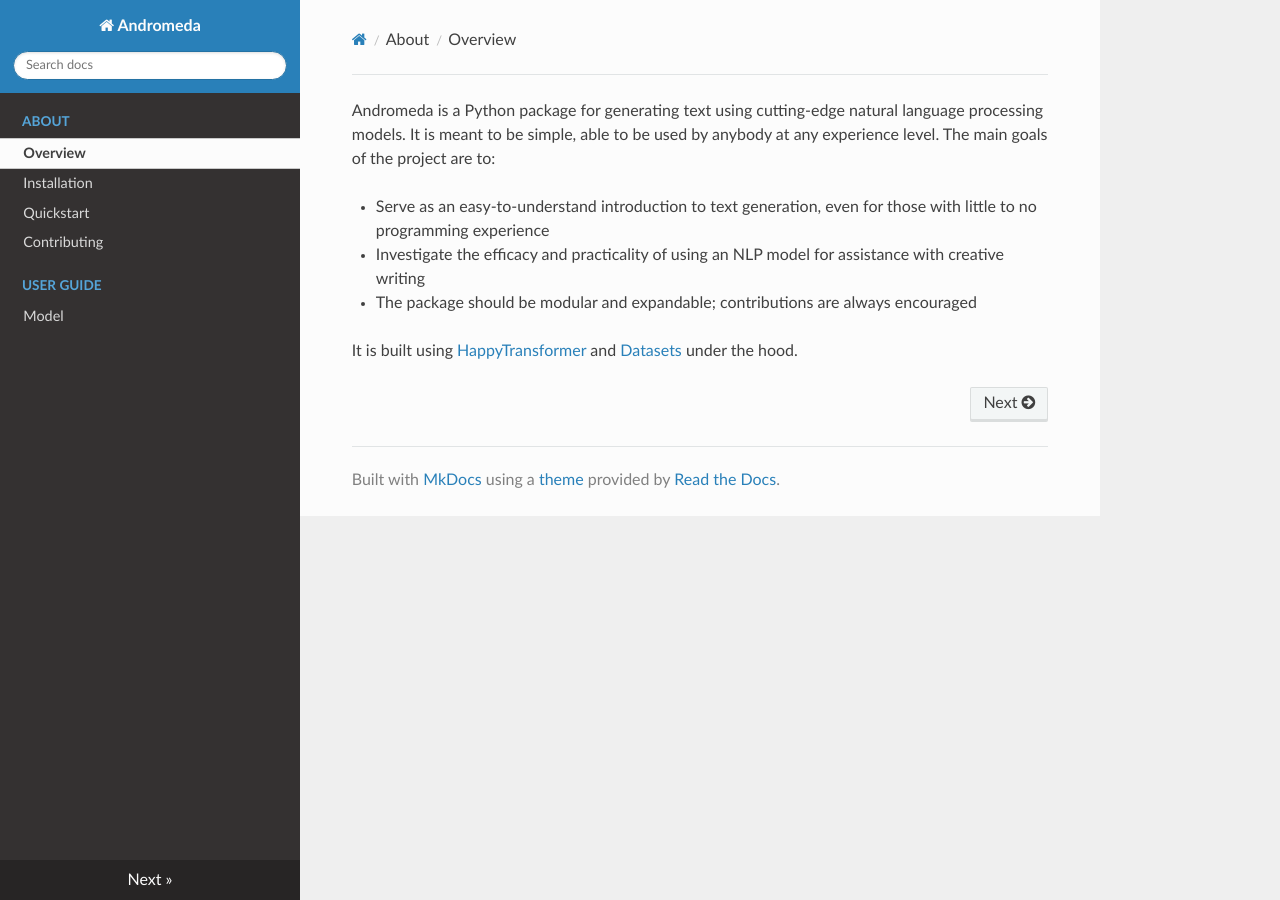
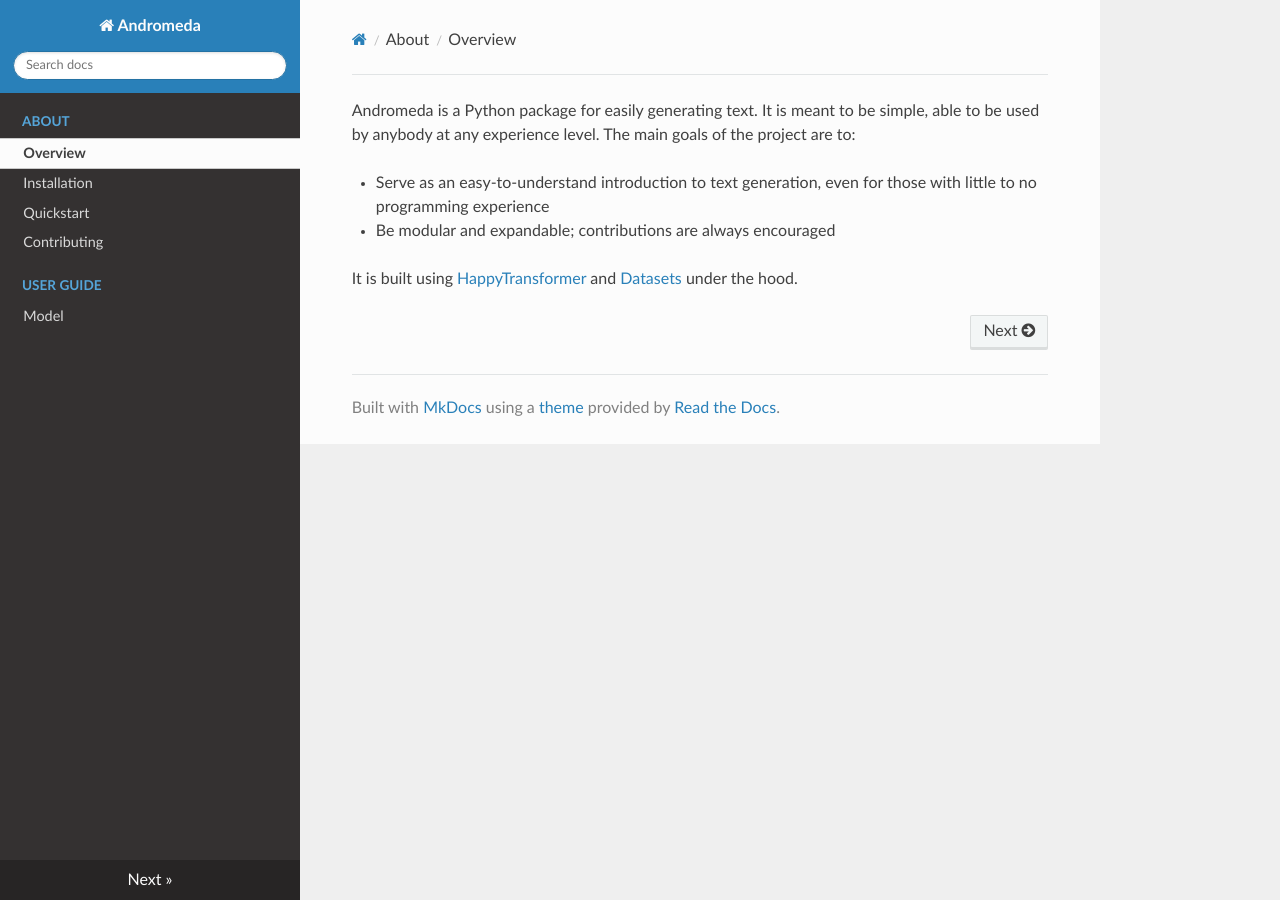
Before and after one commit to mchaney-dev/andromeda, an MkDocs documentation site: the page built from docs/index.md, in a window 1280 px wide. Built offline with MkDocs 1.6.1, drawn with Linux system fonts in a browser that asks for light colours; nearby versions of some CDN libraries.

Commit message:
Update index.md

```diff
--- a/docs/index.md
+++ b/docs/index.md
@@ -1,7 +1,6 @@
-Andromeda is a Python package for generating text using cutting-edge natural language processing models. It is meant to be simple, able to be used by anybody at any experience level. The main goals of the project are to:
+Andromeda is a Python package for easily generating text. It is meant to be simple, able to be used by anybody at any experience level. The main goals of the project are to:
 
 -   Serve as an easy-to-understand introduction to text generation, even for those with little to no programming experience
--   Investigate the efficacy and practicality of using an NLP model for assistance with creative writing
--   The package should be modular and expandable; contributions are always encouraged
+-   Be modular and expandable; contributions are always encouraged
 
 It is built using [HappyTransformer](https://www.happytransformer.com) and [Datasets](https://huggingface.co/docs/datasets/index) under the hood.
```
